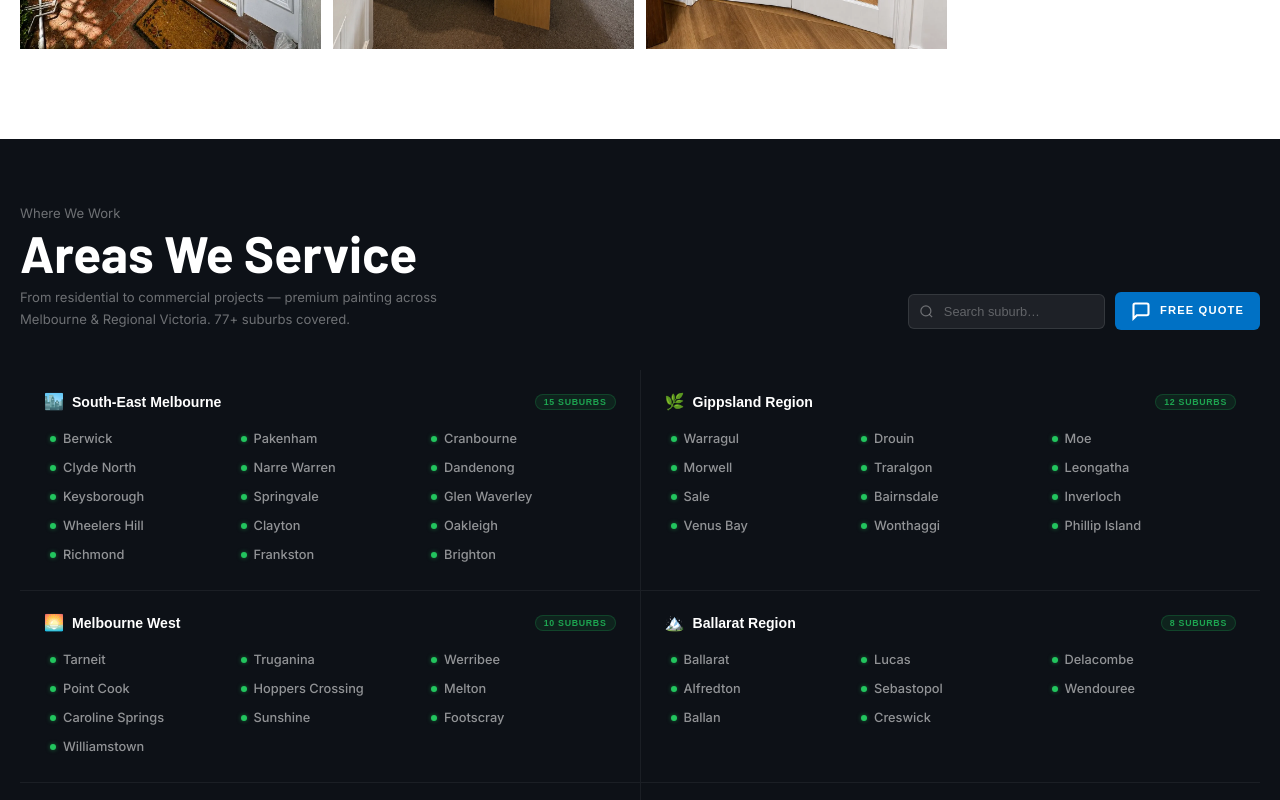
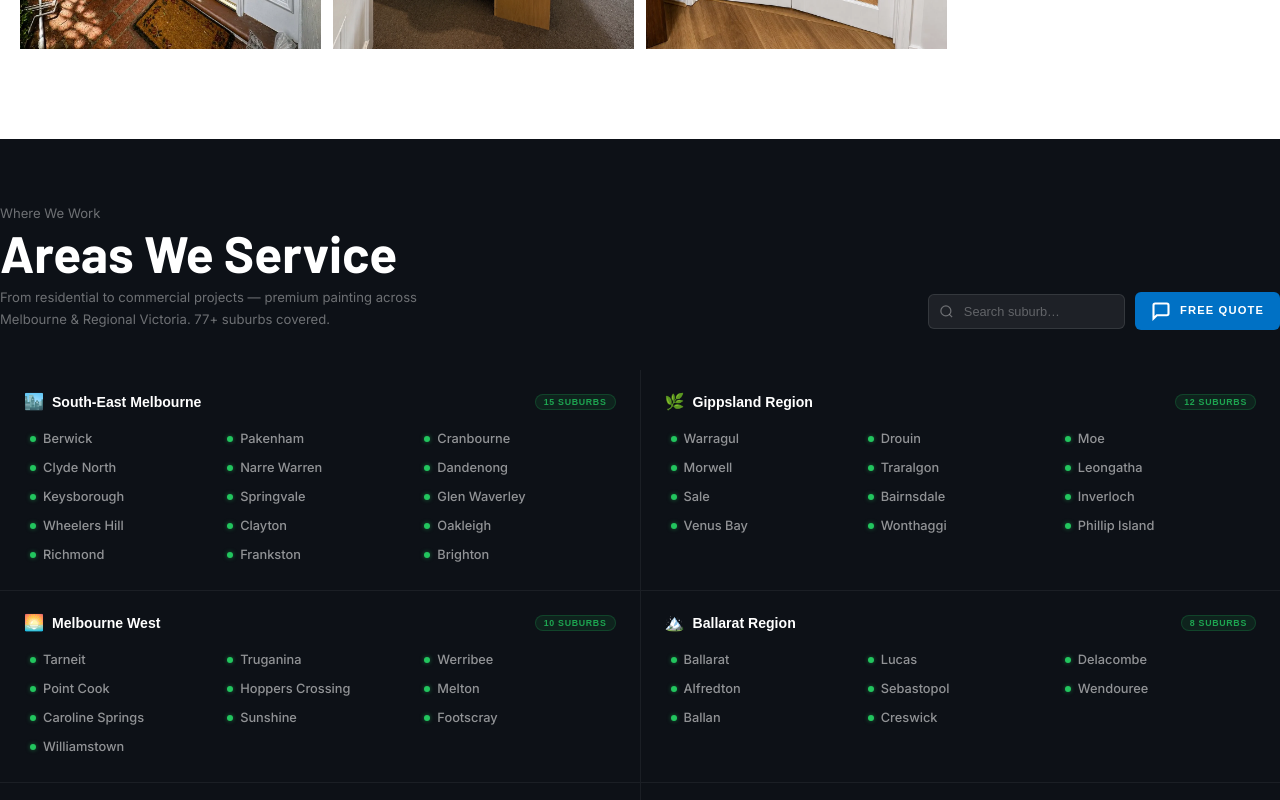
Before and after one commit to designerankush/shaan-painting-nextjs, a Next.js app: page / in a window 1280 px wide. Shown: the part 3540-4340 px from the top of the page. Built offline with nearby package versions, Linux system fonts and the light colour scheme; a web font is replaced by a local one.

Commit message:
service layout issue fixed

```diff
--- a/components/pages/HomePage/components/AreasWeService/AreasWeService.module.css
+++ b/components/pages/HomePage/components/AreasWeService/AreasWeService.module.css
@@ -1,4 +1,4 @@
-.areasSec{background:#0d1117;padding:64px 20px}
+.areasSec{background:#0d1117;padding:64px 0;}
 .areasInner{max-width:1400px;margin:0 auto}
 .areasTop{display:flex;align-items:flex-end;justify-content:space-between;flex-wrap:wrap;gap:16px;margin-bottom:40px}
 .areasTop h2{font-size:clamp(2rem, 4vw, 3.2rem);font-weight:700;color:var(--white);margin-bottom:6px}
--- a/components/pages/ServicesPage/ServicesPage.module.css
+++ b/components/pages/ServicesPage/ServicesPage.module.css
@@ -135,6 +135,7 @@
   display: flex;
   flex-direction: column;
   gap: 32px;
+  padding: 0 20px;
 }
 
 .regionCard {
```
